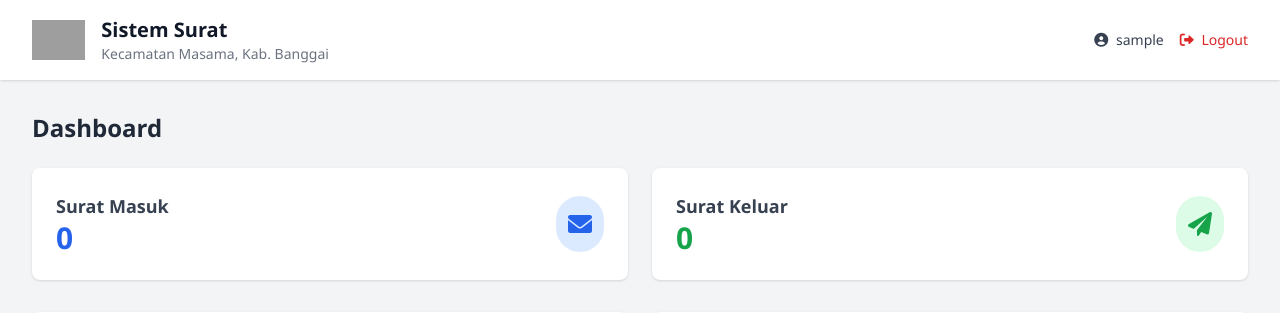
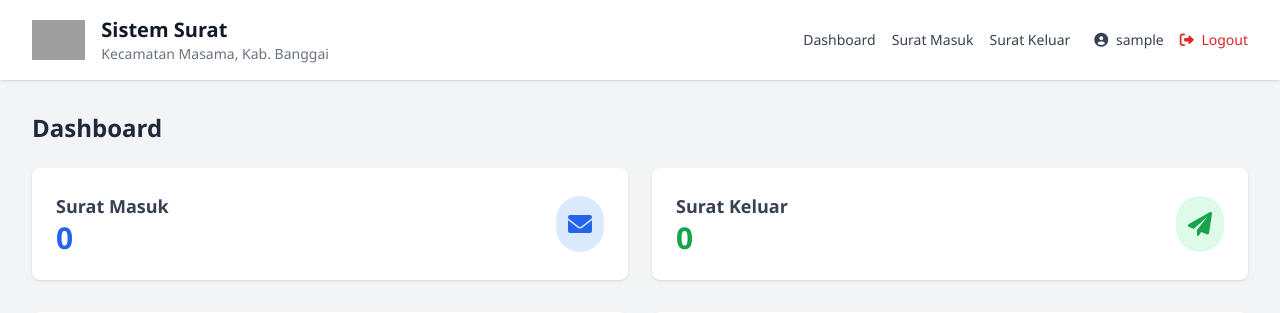
Before and after one commit to Mangapu/blackboxai-1744015970580, a PHP site: page /dashboard.php in a window 1280 px wide. Shown: the top 313 px of the page. Run offline with PHP 8.4, Linux system fonts and the light colour scheme; the visitor is signed in with stand-in values (Sample User, id 1); data that the repository does not hold is empty; some libraries are stand-ins or nearby versions; grey boxes are pictures that could not be loaded.

Commit message:
Add public/includes/header.php 1744016796925

```diff
--- a/public/includes/header.php
+++ b/public/includes/header.php
@@ -13,6 +13,12 @@ $auth = new AuthController();
                 <p class="text-sm text-gray-500">Kecamatan Masama, Kab. Banggai</p>
             </div>
         </div>
+        <div class="flex items-center space-x-6">
+            <div class="flex space-x-4">
+                <a href="dashboard.php" class="text-gray-700 hover:text-blue-600 text-sm font-medium">Dashboard</a>
+                <a href="input_masuk.php" class="text-gray-700 hover:text-blue-600 text-sm font-medium">Surat Masuk</a>
+                <a href="input_keluar.php" class="text-gray-700 hover:text-blue-600 text-sm font-medium">Surat Keluar</a>
+            </div>
             <div class="flex items-center space-x-4">
                 <span class="text-sm font-medium text-gray-700">
                     <i class="fas fa-user-circle mr-1"></i>
@@ -21,6 +27,7 @@ $auth = new AuthController();
                 <a href="?logout" class="text-sm text-red-600 hover:text-red-800">
                     <i class="fas fa-sign-out-alt mr-1"></i> Logout
                 </a>
+            </div>
         </div>
     </div>
 </header>
```
Lines whose indentation alone changed are shown as unchanged.
